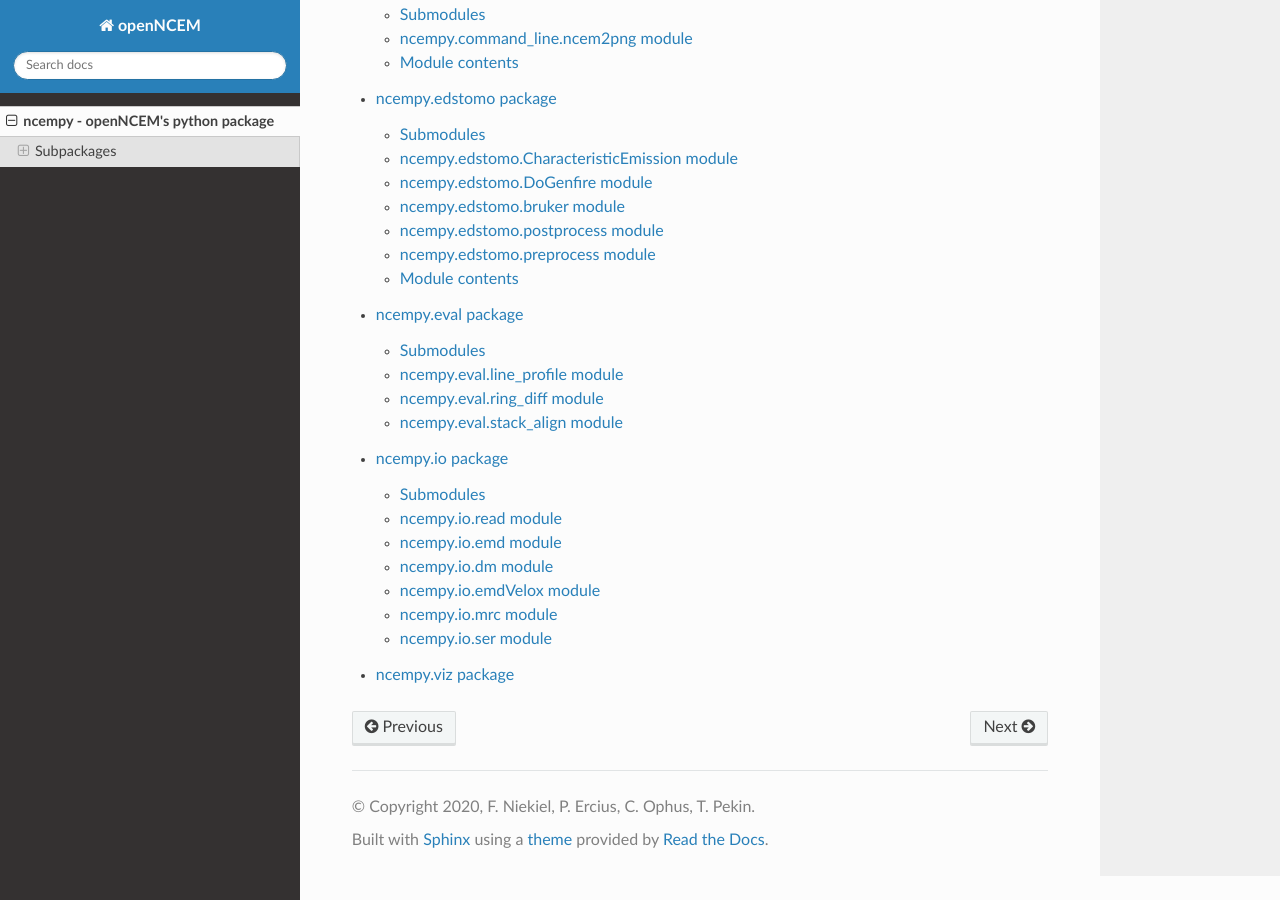
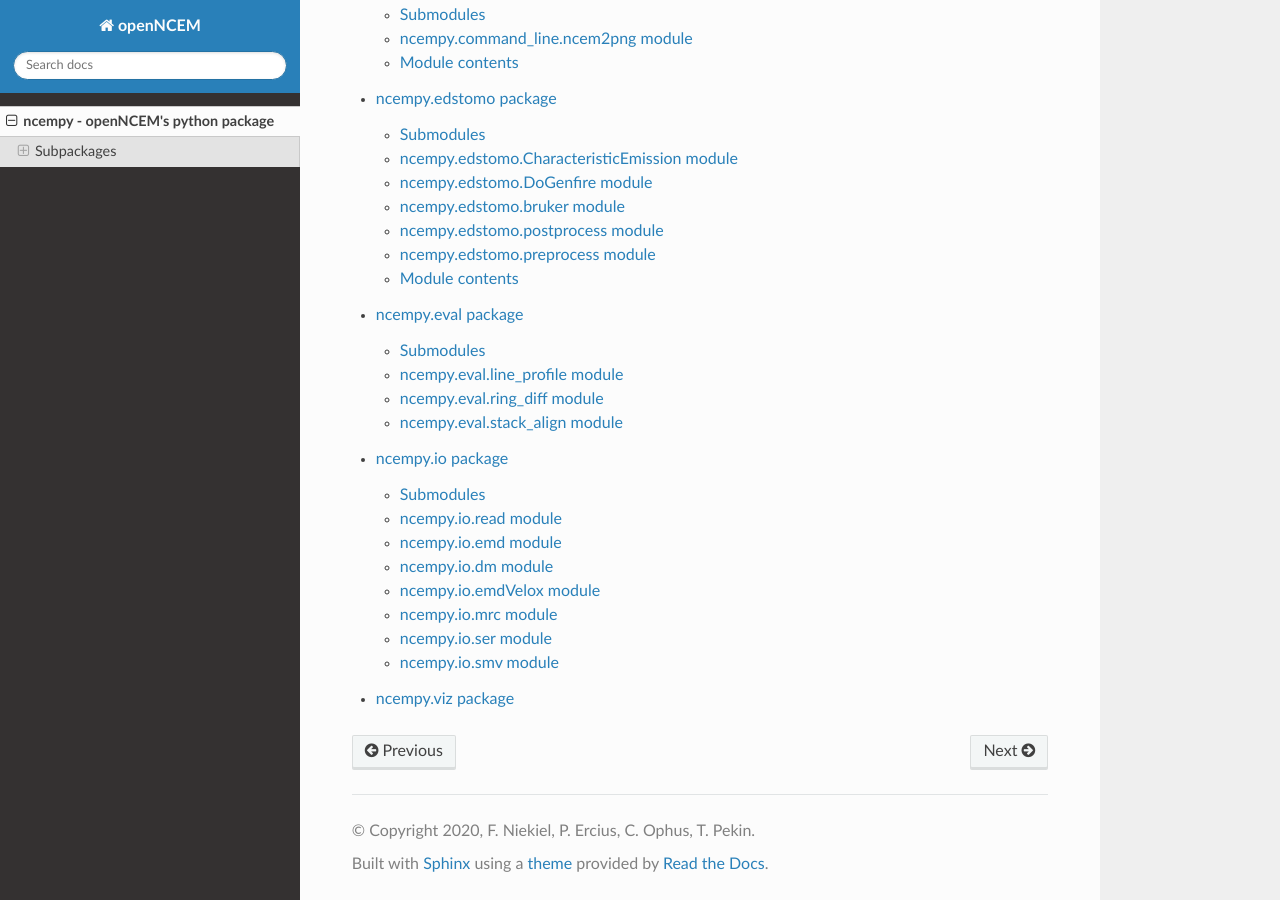
Before and after one commit to ercius/openNCEM, a Sphinx documentation site: the page built from docs/ncempy.rst, in a window 1280 px wide and 900 px high, scrolled down 585 px. Built offline with Sphinx 7.4.7 and the Read the Docs theme 2.0.0, drawn with Linux system fonts in a browser that asks for light colours; pages that are not in the unit, such as notebooks, are missing from menus.

Commit message:
Add smv to io docs

```diff
--- a/docs/ncempy.io.rst
+++ b/docs/ncempy.io.rst
@@ -44,3 +44,10 @@ ncempy.io.ser module
 .. automodule:: ncempy.io.ser
    :members:
    :undoc-members:
+
+ncempy.io.smv module
+--------------------
+
+.. automodule:: ncempy.io.smv
+   :members:
+   :undoc-members:
```
